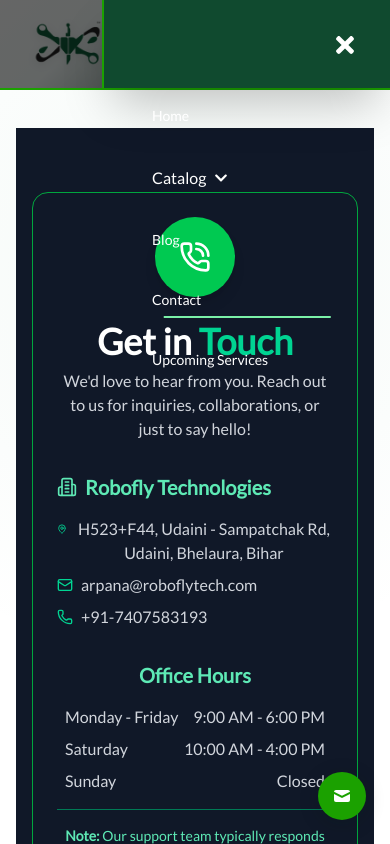
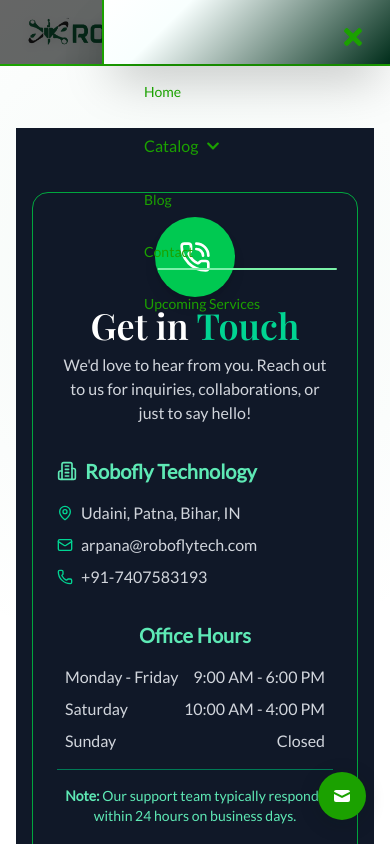
Before and after one commit to soham-0-0-7/Robofly-website, a Next.js app: page /contact in a window 390 px wide. Both pictures are taken after a click on the button "Open menu". Shown: the top 844 px of the page. Built offline with nearby package versions, Linux system fonts and the light colour scheme.

Commit message:
done all the changes mam told on whatsapp except one's related to images, also made the logo smaller for mobile view

```diff
--- a/src/app/blog/page.tsx
+++ b/src/app/blog/page.tsx
@@ -26,12 +26,12 @@ export default function BlogPage() {
       {/* Header Section */}
       <div className="bg-white shadow-sm">
         <div className="max-w-7xl mx-auto px-4 sm:px-6 lg:px-8 py-12 animate-fade-in">
-          <h1 className="text-5xl lg:text-6xl font-bold text-gray-900 text-center animate-bounce-in">
+          <h1 className="text-5xl lg:text-6xl font-bold text-gray-900 text-center animate-bounce-in font-heading">
 
             OUR <span className="text-green-600 animate-pulse">BLOGS</span>
 
           </h1>
-          <p className="text-gray-600 text-center mt-4 max-w-3xl mx-auto text-lg lg:text-xl animate-slide-in-up">
+          <p className="text-gray-600 text-center mt-4 max-w-3xl mx-auto text-lg lg:text-xl animate-slide-in-up font-subheading">
             Discover insights, innovations, and stories from the world of drone
             technology and environmental protection.
           </p>
--- a/src/app/products/page.tsx
+++ b/src/app/products/page.tsx
@@ -93,13 +93,14 @@ const ProductsPage: React.FC = () => {
             className="text-3xl sm:text-4xl md:text-5xl lg:text-6xl font-bold mb-4 md:mb-6 bg-clip-text text-transparent bg-gradient-to-r font-heading"
             style={{
               backgroundImage: `linear-gradient(135deg, ${colorPalette.green2} 0%, ${colorPalette.green3} 50%, ${colorPalette.greenJade} 100%)`,
+              color: colorPalette.greenDeep,
             }}
           >
             OUR PRODUCTS
           </motion.h1>
           <motion.p
-            className="text-base sm:text-lg md:text-xl max-w-3xl mx-auto leading-relaxed px-4 font-subheading"
-            style={{ color: colorPalette.green2 }}
+            className="text-base font-bold sm:text-lg md:text-xl max-w-3xl mx-auto leading-relaxed px-4 font-heading "
+            style={{ color: colorPalette.green5 }}
             initial={{ opacity: 0 }}
             animate={{ opacity: 1 }}
             transition={{ delay: 0.2, duration: 0.5 }}
--- a/src/app/services/page.tsx
+++ b/src/app/services/page.tsx
@@ -95,8 +95,8 @@ const ServicesPage: React.FC = () => {
             OUR SERVICES
           </h1>
           <p
-            className="text-base sm:text-lg md:text-xl max-w-3xl mx-auto leading-relaxed px-4 font-subheading"
-            style={{ color: colorPalette.greenDeep }}
+            className="text-base font-bold sm:text-lg md:text-xl max-w-3xl mx-auto leading-relaxed px-4 font-heading"
+            style={{ color: colorPalette.green5 }}
           >
             Explore Robofly&apos;s innovative drone-based service offerings
             crafted for precision, safety, and efficiency across industries
--- a/src/components/contact/CallingAnimation.tsx
+++ b/src/components/contact/CallingAnimation.tsx
@@ -14,7 +14,7 @@ export default function CallingAnimation() {
               <PhoneCall className="text-white w-8 h-8" />
             </div>
           </div>
-          <h1 className="text-4xl font-bold text-white mb-2">
+          <h1 className="text-4xl font-bold text-white mb-2 font-heading -mt-4  ">
             Get in <span className="text-emerald-400">Touch</span>
           </h1>
           <p className="text-gray-300 text-center max-w-xl mb-8">
@@ -26,7 +26,7 @@ export default function CallingAnimation() {
         <div className="grid grid-cols-1 md:grid-cols-2 gap-8 text-gray-300">
           <div className="space-y-4">
             <h3 className="text-xl text-emerald-300 font-semibold flex items-center gap-2">
-              <Building2 className="w-5 h-5" /> Robofly Technologies
+              <Building2 className="w-5 h-5" /> Robofly Technology
             </h3>
             <div className="space-y-2">
               <a
@@ -36,7 +36,7 @@ export default function CallingAnimation() {
                 className="flex items-start gap-2 hover:text-emerald-300"
               >
                 <MapPin className="w-4 h-4 mt-1 text-emerald-400" />
-                H523+F44, Udaini - Sampatchak Rd, Udaini, Bhelaura, Bihar
+                Udaini, Patna, Bihar, IN
               </a>
               <a
                 href="https://mail.google.com/mail/?view=cm&to=arpana@roboflytech.com"
--- a/src/components/global/Footer.tsx
+++ b/src/components/global/Footer.tsx
@@ -69,7 +69,7 @@ export default function Footer() {
                 className="text-2xl font-bold tracking-wide"
                 style={{ color: colorPalette.whiteSoft }}
               >
-                Robofly Technologies
+                Robofly Technology
               </span>
             </div>
             <p className="text-white/80 text-sm leading-relaxed mb-6">
@@ -185,11 +185,6 @@ export default function Footer() {
                 label="LinkedIn"
               />
               <SocialLink
-                href="https://youtube.com/"
-                icon={<FaYoutube size={20} />}
-                label="YouTube"
-              />
-              <SocialLink
                 href="mailto:info@robofly.com"
                 icon={<FaEnvelope size={20} />}
                 label="Email"
--- a/src/components/global/Navbar.tsx
+++ b/src/components/global/Navbar.tsx
@@ -76,7 +76,7 @@ export default function Navbar() {
           <img
             src={imgSrc_h_2}
             alt="Robofly Logo"
-            className="h-16 group-hover:scale-110 transition-transform duration-300 sm:h-14"
+            className="h-10 md:h-16 group-hover:scale-110 transition-transform duration-300"
             style={{
               filter: "drop-shadow(0 2px 4px rgba(0,0,0,0.1))",
               background: "transparent",
@@ -110,8 +110,8 @@ export default function Navbar() {
                 className="absolute left-0 mt-2 w-48 rounded-lg shadow-lg bg-white ring-1 ring-black/10 z-50"
                 style={{ minWidth: 180 }}
               >
-                <DropdownLink href="/products">Products</DropdownLink>
-                <DropdownLink href="/services">Services</DropdownLink>
+                <DropdownLink href="/products" onClick={() => setCatalogOpen((open) => !open)}>Products</DropdownLink>
+                <DropdownLink href="/services" onClick={() => setCatalogOpen((open) => !open)}>Services</DropdownLink>
               </div>
             )}
           </div>
@@ -140,18 +140,18 @@ export default function Navbar() {
         onClick={() => setMobileOpen(false)}
       >
         <div
-          className={`absolute top-0 right-0 w-72 max-w-full h-full shadow-2xl flex flex-col p-8 gap-6 transition-transform duration-300 ${
+          className={`absolute top-0 right-0 w-72 max-w-full h-full shadow-2xl flex flex-col p-6 gap-4 transition-transform duration-300 ${
             mobileOpen ? "translate-x-0" : "translate-x-full"
           }`}
           style={{
-            background: colorPalette.green2,
-            color: colorPalette.white,
+            background: `linear-gradient(135deg, #ffffff 0%, #f8fffe 25%, ${colorPalette.green1} 100%)`,
+            color: colorPalette.green5,
             borderLeft: `2px solid ${colorPalette.green5}`,
           }}
           onClick={(e) => e.stopPropagation()}
         >
           <button
-            className="self-end mb-4 text-green5 hover:text-green6 transition-colors"
+            className="self-end mb-2 text-green5 hover:text-green6 transition-colors"
             onClick={() => setMobileOpen(false)}
             aria-label="Close menu"
           >
@@ -181,8 +181,8 @@ export default function Navbar() {
                 <NavLink
                   href="/products"
                   onClick={() => {
+                    setCatalogOpen(false);
                     setMobileOpen(false);
-                    setCatalogOpen(false);
                   }}
                 >
                   Products
@@ -190,8 +190,8 @@ export default function Navbar() {
                 <NavLink
                   href="/services"
                   onClick={() => {
+                    setCatalogOpen(false);
                     setMobileOpen(false);
-                    setCatalogOpen(false);
                   }}
                 >
                   Services
@@ -206,7 +206,7 @@ export default function Navbar() {
             Contact
           </NavLink>
           <NavLink
-            href="/upcoming-services"
+            href="/upcoming_services"
             onClick={() => setMobileOpen(false)}
           >
             Upcoming Services
```
